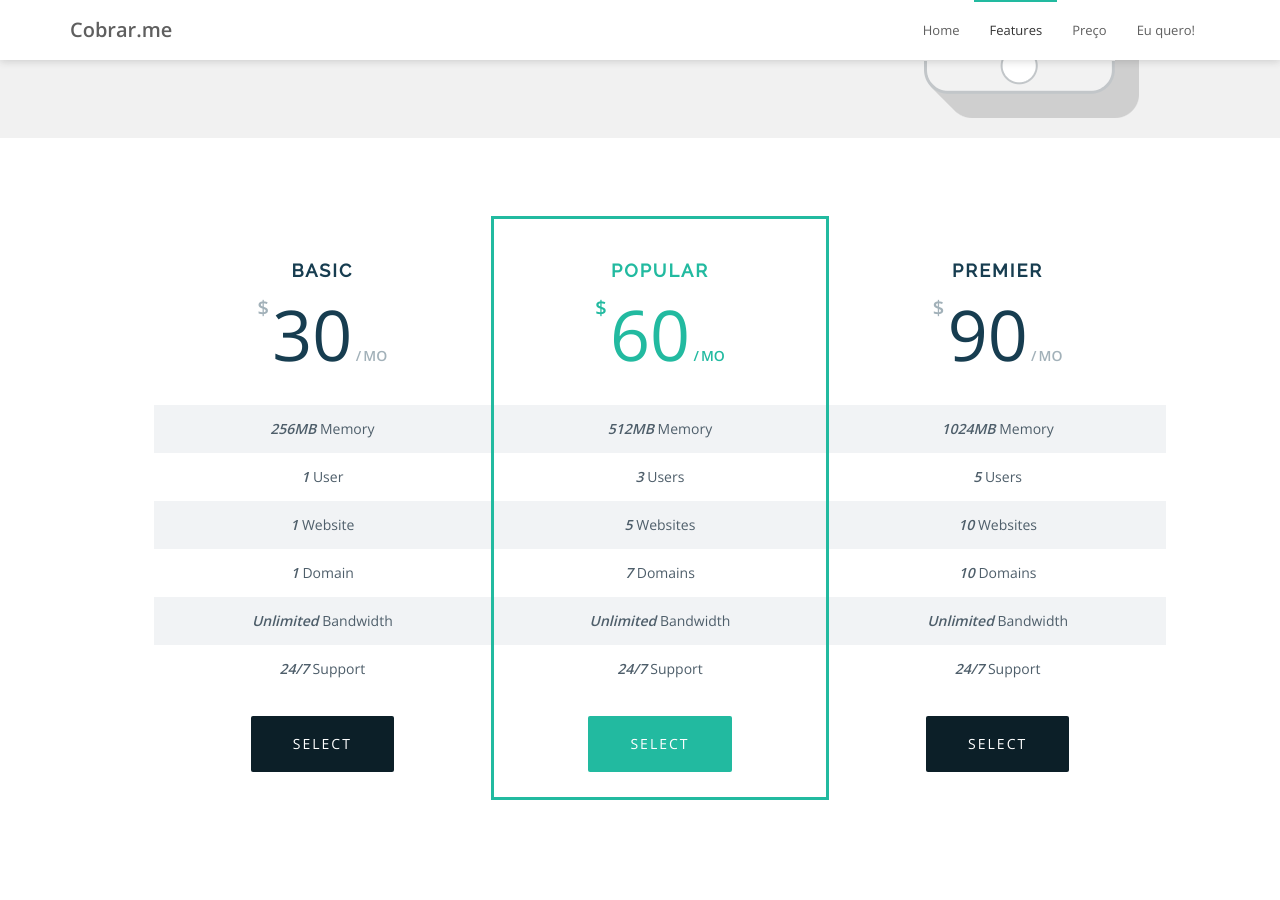
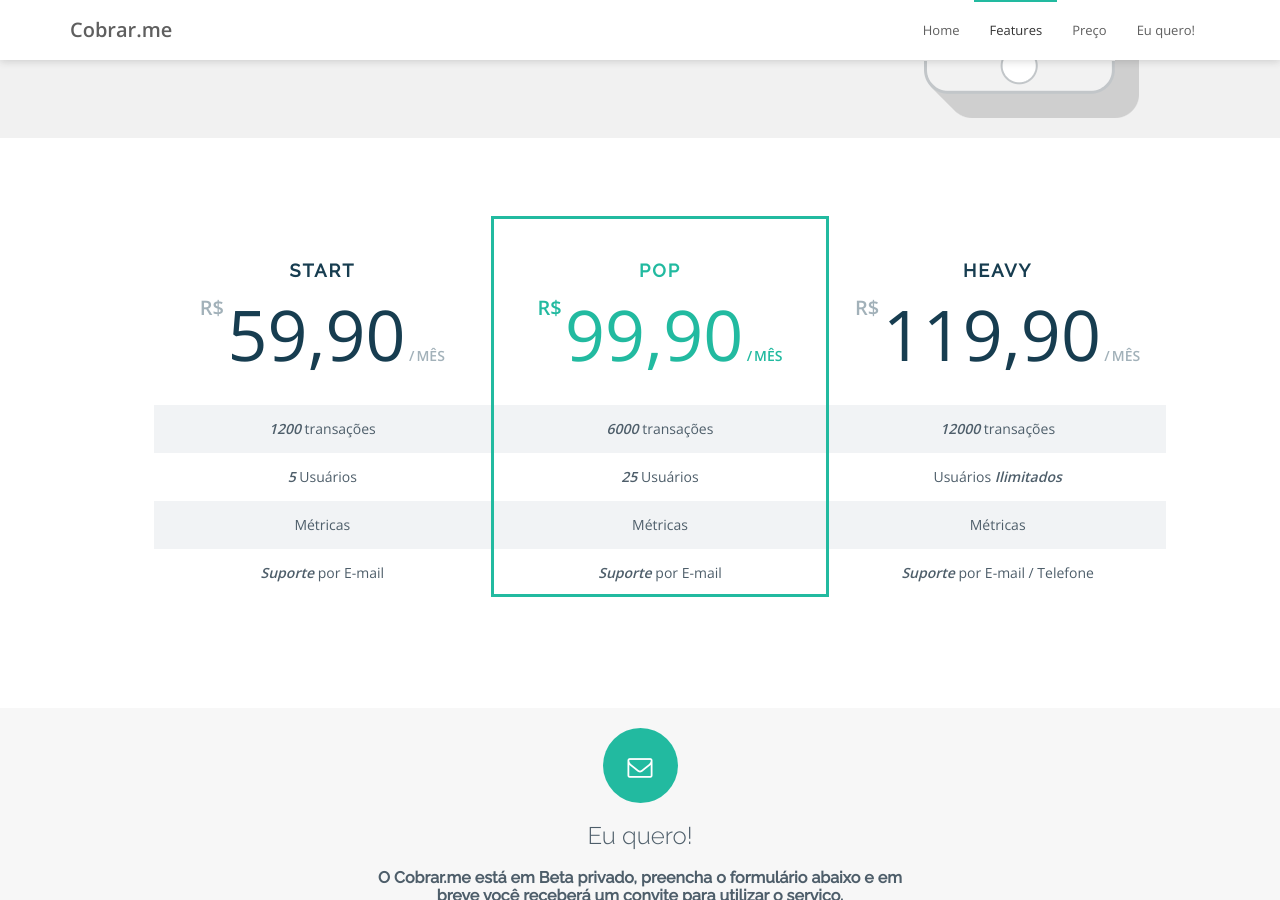
Before and after one commit to cobrarme/cobrarme.github.io, a Jekyll site: the page index.html, which Jekyll copies as it is, in a window 1280 px wide and 900 px high, scrolled down 2055 px. Built offline with Jekyll 4.4.1, drawn with Linux system fonts in a browser that asks for light colours.

Commit message:
add pricing

```diff
--- a/index.html
+++ b/index.html
@@ -165,26 +165,24 @@
                             <ul class="cd-pricing-wrapper">
                                 <li data-type="monthly" class="is-visible">
                                     <header class="cd-pricing-header">
-                                        <h2>Basic</h2>
+                                        <h2>Start</h2>
                                         <div class="cd-price">
-                                            <span class="cd-currency">$</span>
-                                            <span class="cd-value">30</span>
-                                            <span class="cd-duration">mo</span>
+                                            <span class="cd-currency">R$</span>
+                                            <span class="cd-value">59,90</span>
+                                            <span class="cd-duration">mês</span>
                                         </div>
                                     </header>
                                     <div class="cd-pricing-body">
                                         <ul class="cd-pricing-features">
-                                            <li><em>256MB</em> Memory</li>
-                                            <li><em>1</em> User</li>
-                                            <li><em>1</em> Website</li>
-                                            <li><em>1</em> Domain</li>
-                                            <li><em>Unlimited</em> Bandwidth</li>
-                                            <li><em>24/7</em> Support</li>
+                                            <li><em>1200</em> transações</li>
+                                            <li><em>5</em> Usuários</li>
+                                            <li>Métricas</li>
+                                            <li><em>Suporte</em> por E-mail</li>
                                         </ul>
                                     </div>
-                                    <footer class="cd-pricing-footer">
+                                    <!-- <footer class="cd-pricing-footer">
                                         <a class="cd-select" href="#">Select</a>
-                                    </footer>
+                                    </footer> -->
                                 </li>
                             </ul>
                         </li>
@@ -192,26 +190,24 @@
                             <ul class="cd-pricing-wrapper">
                                 <li data-type="monthly" class="is-visible">
                                     <header class="cd-pricing-header">
-                                        <h2>Popular</h2>
+                                        <h2>Pop</h2>
                                         <div class="cd-price">
-                                            <span class="cd-currency">$</span>
-                                            <span class="cd-value">60</span>
-                                            <span class="cd-duration">mo</span>
+                                            <span class="cd-currency">R$</span>
+                                            <span class="cd-value">99,90</span>
+                                            <span class="cd-duration">mês</span>
                                         </div>
                                     </header>
                                     <div class="cd-pricing-body">
                                         <ul class="cd-pricing-features">
-                                            <li><em>512MB</em> Memory</li>
-                                            <li><em>3</em> Users</li>
-                                            <li><em>5</em> Websites</li>
-                                            <li><em>7</em> Domains</li>
-                                            <li><em>Unlimited</em> Bandwidth</li>
-                                            <li><em>24/7</em> Support</li>
+                                          <li><em>6000</em> transações</li>
+                                          <li><em>25</em> Usuários</li>
+                                          <li>Métricas</li>
+                                          <li><em>Suporte</em> por E-mail</li>
                                         </ul>
                                     </div>
-                                    <footer class="cd-pricing-footer">
+                                    <!-- <footer class="cd-pricing-footer">
                                         <a class="cd-select" href="#">Select</a>
-                                    </footer>
+                                    </footer> -->
                                 </li>
                             </ul>
                         </li>
@@ -219,26 +215,24 @@
                             <ul class="cd-pricing-wrapper">
                                 <li data-type="monthly" class="is-visible">
                                     <header class="cd-pricing-header">
-                                        <h2>Premier</h2>
+                                        <h2>Heavy</h2>
                                         <div class="cd-price">
-                                            <span class="cd-currency">$</span>
-                                            <span class="cd-value">90</span>
-                                            <span class="cd-duration">mo</span>
+                                            <span class="cd-currency">R$</span>
+                                            <span class="cd-value">119,90</span>
+                                            <span class="cd-duration">mês</span>
                                         </div>
                                     </header>
                                     <div class="cd-pricing-body">
                                         <ul class="cd-pricing-features">
-                                            <li><em>1024MB</em> Memory</li>
-                                            <li><em>5</em> Users</li>
-                                            <li><em>10</em> Websites</li>
-                                            <li><em>10</em> Domains</li>
-                                            <li><em>Unlimited</em> Bandwidth</li>
-                                            <li><em>24/7</em> Support</li>
+                                          <li><em>12000</em> transações</li>
+                                          <li>Usuários <em>Ilimitados</em></li>
+                                          <li>Métricas</li>
+                                          <li><em>Suporte</em> por E-mail / Telefone</li>
                                         </ul>
                                     </div>
-                                    <footer class="cd-pricing-footer">
+                                    <!-- <footer class="cd-pricing-footer">
                                         <a class="cd-select" href="#">Select</a>
-                                    </footer>
+                                    </footer> -->
                                 </li>
                             </ul>
                         </li>
```
Also changed, not shown: assets/images/logo.gif, 2 other files.
